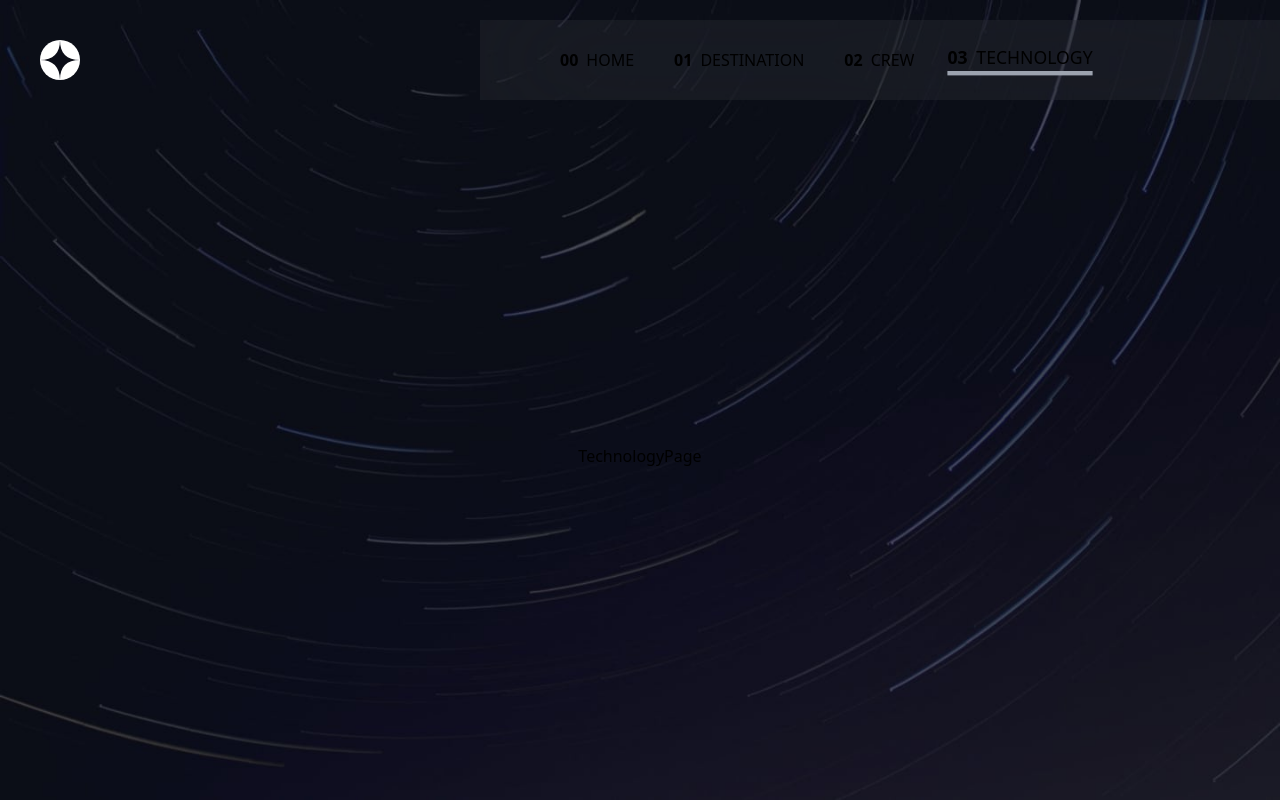
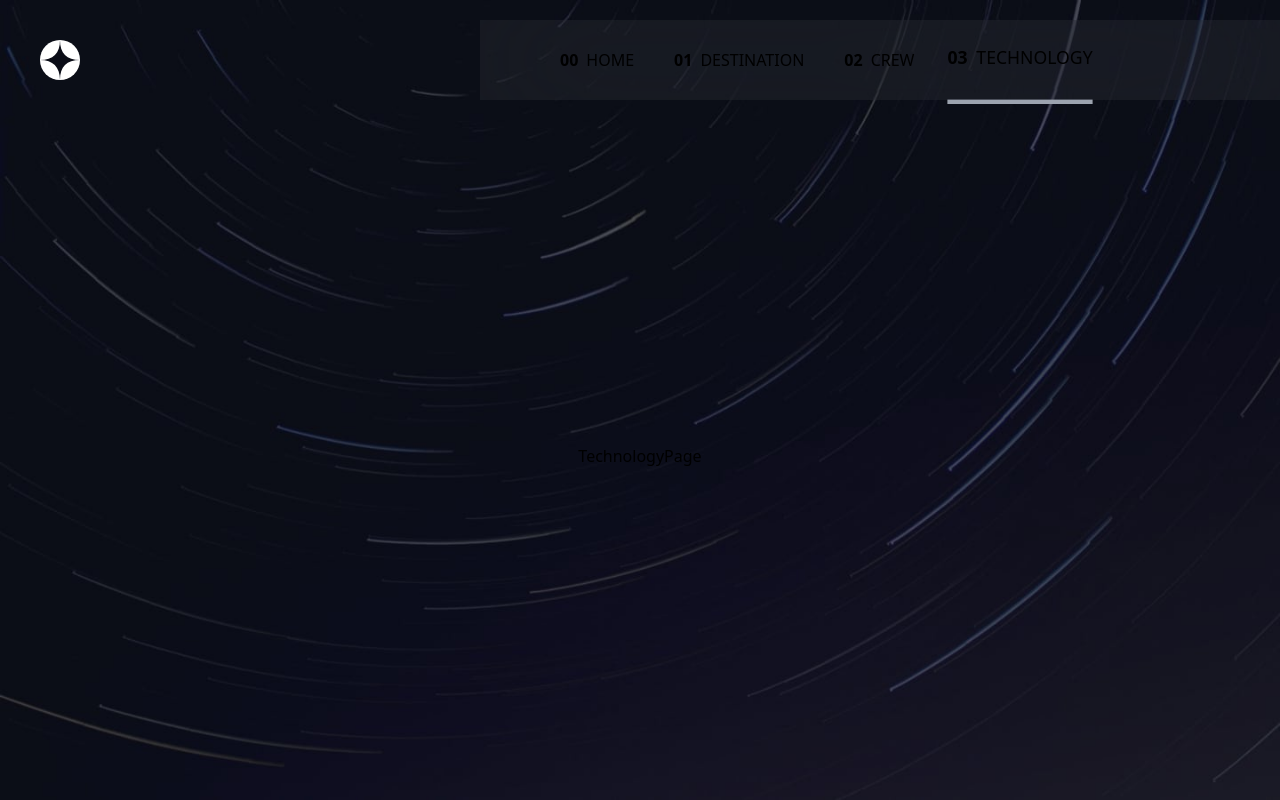
Before and after one commit to Roger2999/Space-tourist-app, a React (Vite) app: page /tech in a window 1280 px wide. Built offline with nearby package versions, Linux system fonts and the light colour scheme.

Commit message:
se arregla altura de desktop nav menu

```diff
--- a/src/components/Header/HeaderDesktop/HeaderDesktop.tsx
+++ b/src/components/Header/HeaderDesktop/HeaderDesktop.tsx
@@ -11,7 +11,7 @@ export const HeaderDesktop = ({ navigation }: Props) => {
   return (
     <>
       <section className="nav-container hidden sm:flex items-center absolute z-10 top-0 right-0 w-[800px] max-w-[70%] min-h-20 max-h-[96px] mt-5 backdrop-blur-3xl bg-white/5">
-        <nav className="flex flex-wrap items-center gap-10 w-full min-h-20 pl-20">
+        <nav className="flex justify-start items flex-wrap gap-10 w-full min-h-20 pl-20">
           {navigation.map((nav) => (
             <NavLink
               to={nav.route}
```
